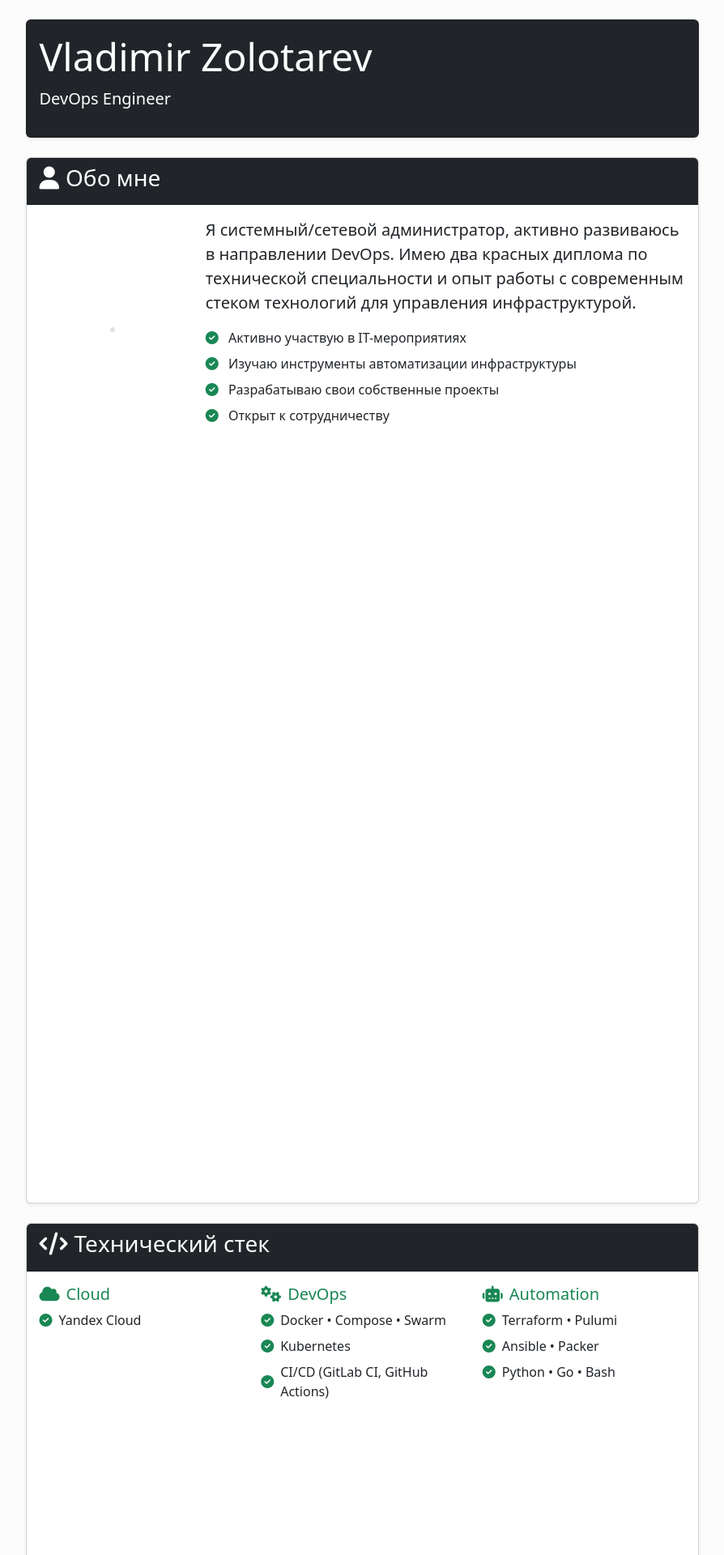
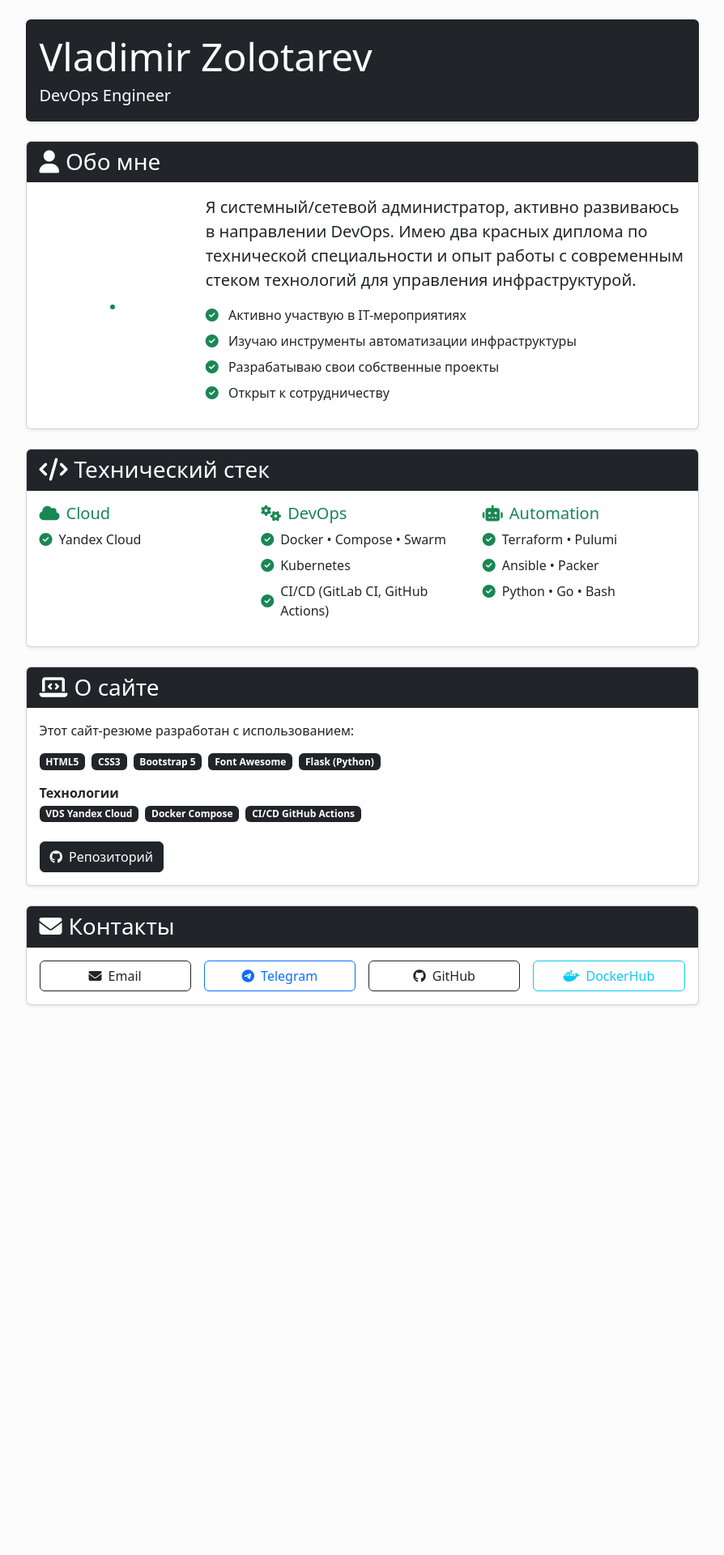
Before and after one commit to Vladim1rZolotarev/test-devops-task, a Flask app: page / in a window 1280 px wide. Shown: the top 1920 px of the page at 81% size, without its empty margins (193-1087 px from the left). After the commit the page ends 1242 px from the top, so only its background shows below. Run offline with Flask 3, Linux system fonts and the light colour scheme.

Commit message:
New Front

```diff
--- a/app/templates/index.html
+++ b/app/templates/index.html
@@ -10,16 +10,6 @@
     <link href="https://cdnjs.cloudflare.com/ajax/libs/font-awesome/6.4.0/css/all.min.css" rel="stylesheet">
     <link href="https://fonts.googleapis.com/css2?family=Inter:wght@300;400;500;600;700&display=swap" rel="stylesheet">
     <style>
-        .card-section {
-            min-height: 100%;
-            display: flex;
-            flex-direction: column;
-        }
-
-        .card-body {
-            flex-grow: 1;
-        }
-
         .tech-stack-col {
             margin-bottom: 1rem;
         }
@@ -28,6 +18,15 @@
             .tech-stack-col {
                 margin-bottom: 0;
             }
+        }
+
+        .card {
+            margin-bottom: 1.5rem;
+        }
+
+        .profile-img {
+            max-width: 150px;
+            border: 3px solid #198754;
         }
     </style>
 </head>
@@ -39,25 +38,19 @@
 
                 <header class="card shadow-sm mb-4 bg-dark text-white">
                     <div class="card-body">
-                        <div class="row align-items-center">
-                            <div class="col-md-12">
-                                <h1 class="display-5">Vladimir Zolotarev</h1>
-                                <p class="lead">DevOps Engineer</p>
-                            </div>
-                        </div>
+                        <h1 class="display-5 mb-1">Vladimir Zolotarev</h1>
+                        <p class="lead mb-0">DevOps Engineer</p>
                     </div>
                 </header>
 
-                <section class="card shadow-sm mb-4 card-section">
+                <section class="card shadow-sm mb-4">
                     <div class="card-header bg-dark text-white">
-                        <h3><i class="fas fa-user me-2"></i>Обо мне</h3>
+                        <h3 class="mb-0"><i class="fas fa-user me-2"></i>Обо мне</h3>
                     </div>
                     <div class="card-body">
                         <div class="row align-items-center">
                             <div class="col-md-3 text-center mb-3 mb-md-0">
-                                <img src="" alt=""
-                                    class="img-fluid rounded-circle border border-3 border-success-custom"
-                                    style="max-width: 150px;">
+                                <img src="" alt="" class="img-fluid rounded-circle profile-img">
                             </div>
                             <div class="col-md-9">
                                 <p class="lead">Я системный/сетевой администратор, активно развиваюсь в направлении
@@ -86,9 +79,9 @@
                     </div>
                 </section>
 
-                <section class="card shadow-sm mb-4 card-section">
+                <section class="card shadow-sm mb-4">
                     <div class="card-header bg-dark text-white">
-                        <h3><i class="fas fa-code me-2"></i>Технический стек</h3>
+                        <h3 class="mb-0"><i class="fas fa-code me-2"></i>Технический стек</h3>
                     </div>
                     <div class="card-body">
                         <div class="row">
@@ -141,9 +134,9 @@
                     </div>
                 </section>
 
-                <section class="card shadow-sm mb-4 card-section">
+                <section class="card shadow-sm mb-4">
                     <div class="card-header bg-dark text-white">
-                        <h3><i class="fas fa-laptop-code me-2"></i>О сайте</h3>
+                        <h3 class="mb-0"><i class="fas fa-laptop-code me-2"></i>О сайте</h3>
                     </div>
                     <div class="card-body">
                         <p>Этот сайт-резюме разработан с использованием:</p>
@@ -166,9 +159,9 @@
                     </div>
                 </section>
 
-                <section class="card shadow-sm card-section">
+                <section class="card shadow-sm">
                     <div class="card-header bg-dark text-white">
-                        <h3><i class="fas fa-envelope me-2"></i>Контакты</h3>
+                        <h3 class="mb-0"><i class="fas fa-envelope me-2"></i>Контакты</h3>
                     </div>
                     <div class="card-body">
                         <div class="row g-3">
```
